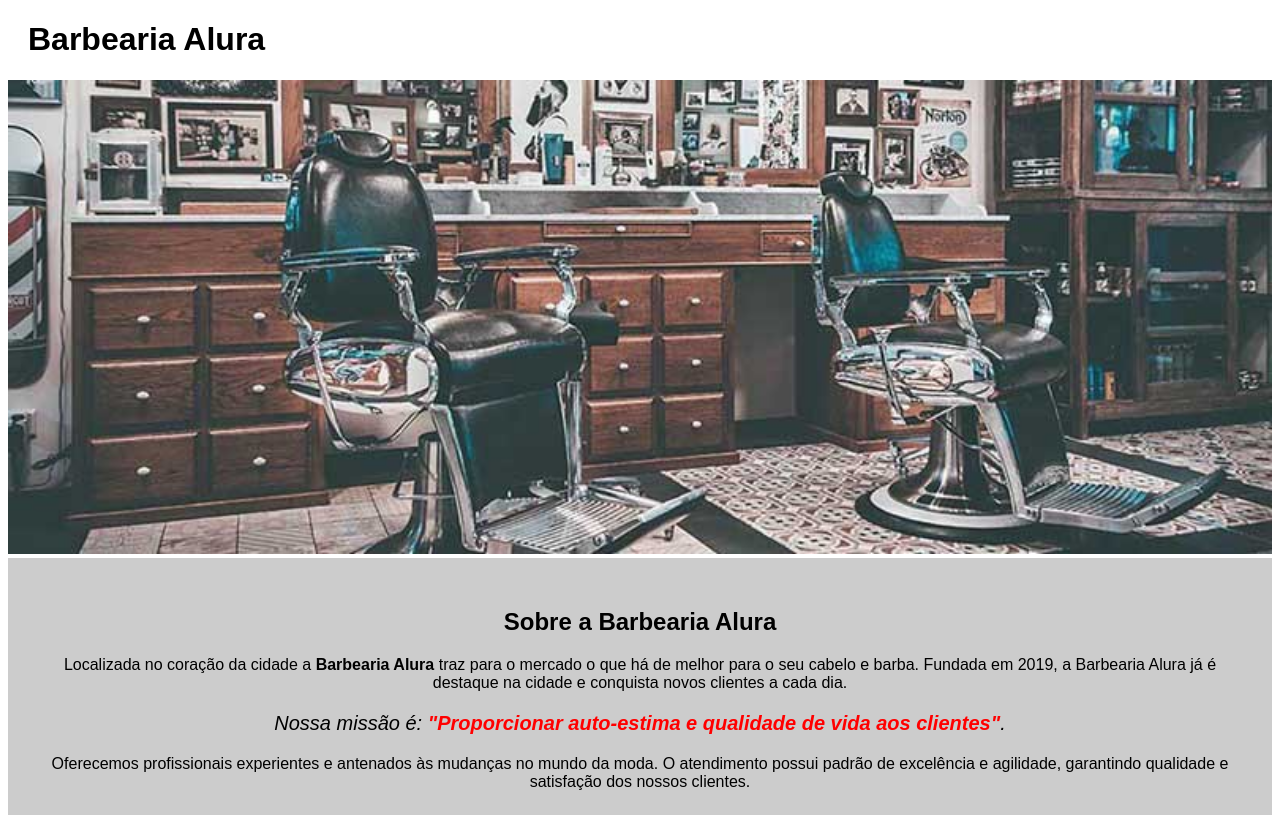
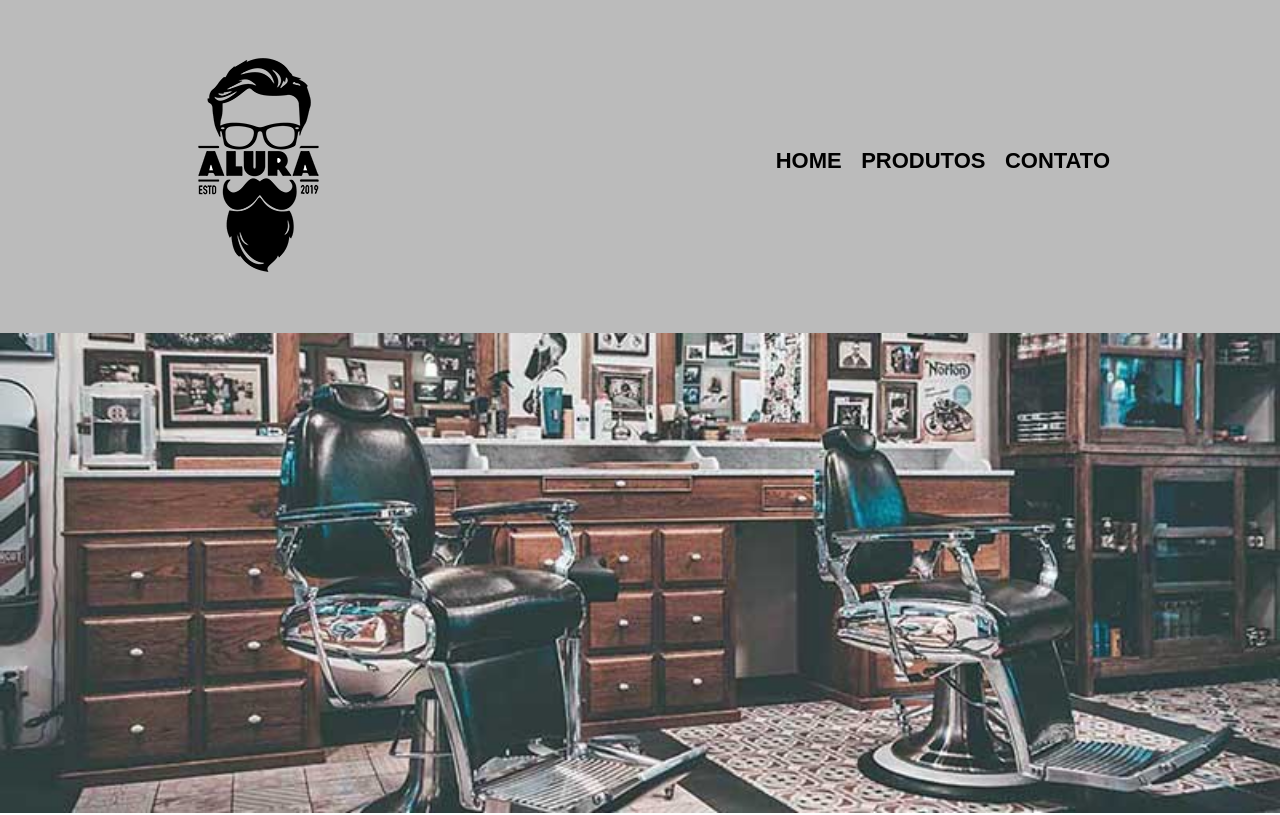
Before and after one commit to jaoopedro/Barbearia-Alura-Part2, a plain HTML site: page index.html in a window 1280 px wide. Shown: the top 815 px of the page. Drawn offline with Linux system fonts and the light colour scheme.

Commit message:
atualizando area principal(HOME)

```diff
--- a/index.html
+++ b/index.html
@@ -3,12 +3,26 @@
 	<head>
 		<meta charset="UTF-8">
 		<title>Barbearia Alura</title>
+		<link rel="stylesheet" href="reset.css">
 		<link rel="stylesheet" href="style.css">
 	</head>
 
 	<body>
 		<header>
-			<h1 class="titulo-principal">Barbearia Alura</h1>
+
+			<header>
+				<div class="caixa">
+					<h1><img src="img/logo.png"></h1>
+
+					<nav>
+						<ul>
+							<li><a href="index.html">Home</a></li>
+							<li><a href="produtos.html">Produtos</a></li>
+							<li><a href="contato.html" >Contato</a></li>
+						</ul>
+					</nav>
+				</div>
+			</header>
 		</header>
 
 		<img id="banner" src="imagens/banner.jpg">
--- a/produtos.css
+++ b/produtos.css
@@ -57,7 +57,7 @@ nav a:hover{
 }
 
 .produtos li:active{
-	border-color: #088C19;
+	border-color: #6069c2;
 }
 
 .produtos li:hover h2{
--- a/style.css
+++ b/style.css
@@ -1,5 +1,42 @@
 body{
 	font-family: sans-serif;
+}
+
+header {
+	background: #BBBBBB;
+	padding: 20px 0;
+}
+
+.caixa {
+	position: relative;
+	width: 940px;
+	margin: 0 auto;
+}
+
+
+
+nav {
+	position: absolute;
+	top: 110px;
+	right: 0;
+}
+
+nav li {
+	display: inline;
+	margin: 0 0 0 15px;
+}
+
+nav a {
+	text-transform: uppercase;
+	color: #000000;
+	font-weight: bold;
+	font-size: 22px;
+	text-decoration: none;
+}
+
+nav a:hover{
+	color: #C78C19;
+	text-decoration:underline;
 }
 
 #banner{
@@ -8,7 +45,8 @@ body{
 
 .principal{
 	background: #cccccc;
-	padding: 30px;
+	padding: 40px 30px ;
+
 
 }
 
@@ -41,11 +79,12 @@ em strong{
 	padding: 20px;
 }
 
-ul{
+.beneficios ul{
 	display: inline-block;
 	vertical-align: top;
 	width: 20%;
-	margin-right: 15%:
+	margin-right: 15%;
+
 }
 
 .imgbeneficios{
```
